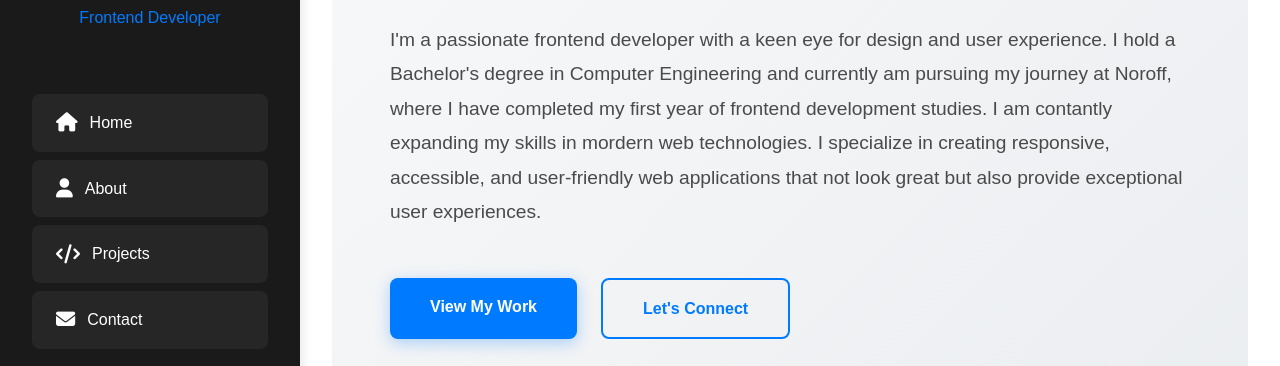
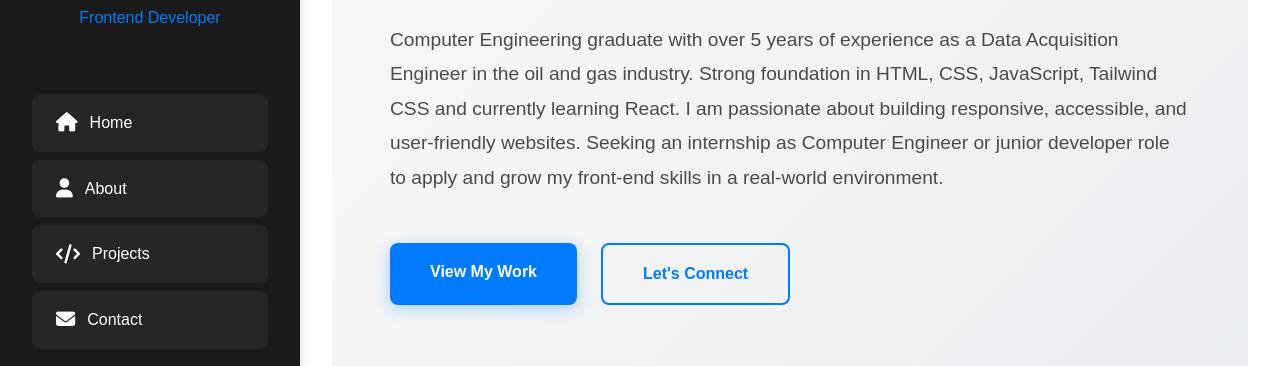
Before and after one commit to Hammadniazi/my-portfolio, a plain HTML site: page index.html in a window 1280 px wide. Shown: the part 285-651 px from the top of the page. Drawn offline with Linux system fonts and the light colour scheme.

Commit message:
added the hero description

```diff
--- a/index.html
+++ b/index.html
@@ -63,9 +63,16 @@
             <h1>Hi, I am Hammad</h1>
             <h2>Frontend Developer and Designer</h2>
             <p class="hero-description">
-              I'm a passionate frontend developer with a keen eye for design and user experience. I hold a Bachelor's degree in Computer Engineering and currently am pursuing my journey at Noroff, where I have
-              completed my first year of frontend development studies. I am contantly expanding my skills in mordern web technologies. I specialize in creating responsive, accessible, and user-friendly web applications
-              that not look great but also provide exceptional user experiences.
+              Computer Engineering graduate with over 5 years of experience as a Data Acquisition Engineer in the oil
+               and gas industry. Strong foundation in HTML, CSS, JavaScript, Tailwind CSS and currently learning
+               React. I am passionate about building responsive, accessible, and user-friendly websites. Seeking an
+               internship as Computer Engineer or junior developer role to apply and grow my front-end skills in a
+               real-world environment.
+            <!--   I'm a passionate frontend developer with a keen eye for design and user experience. I hold a Bachelor's degree in
+               Computer Engineering and currently am pursuing my journey at Noroff, where I have
+              completed my first year of frontend development studies. I am contantly expanding my skills
+               in mordern web technologies. I specialize in creating responsive, accessible, and user-friendly web applications
+              that not look great but also provide exceptional user experiences. -->
             </p>
             <div class="hero-cta">
               <a href="#projects" class="cta-button primary">View My Work</a>
```
